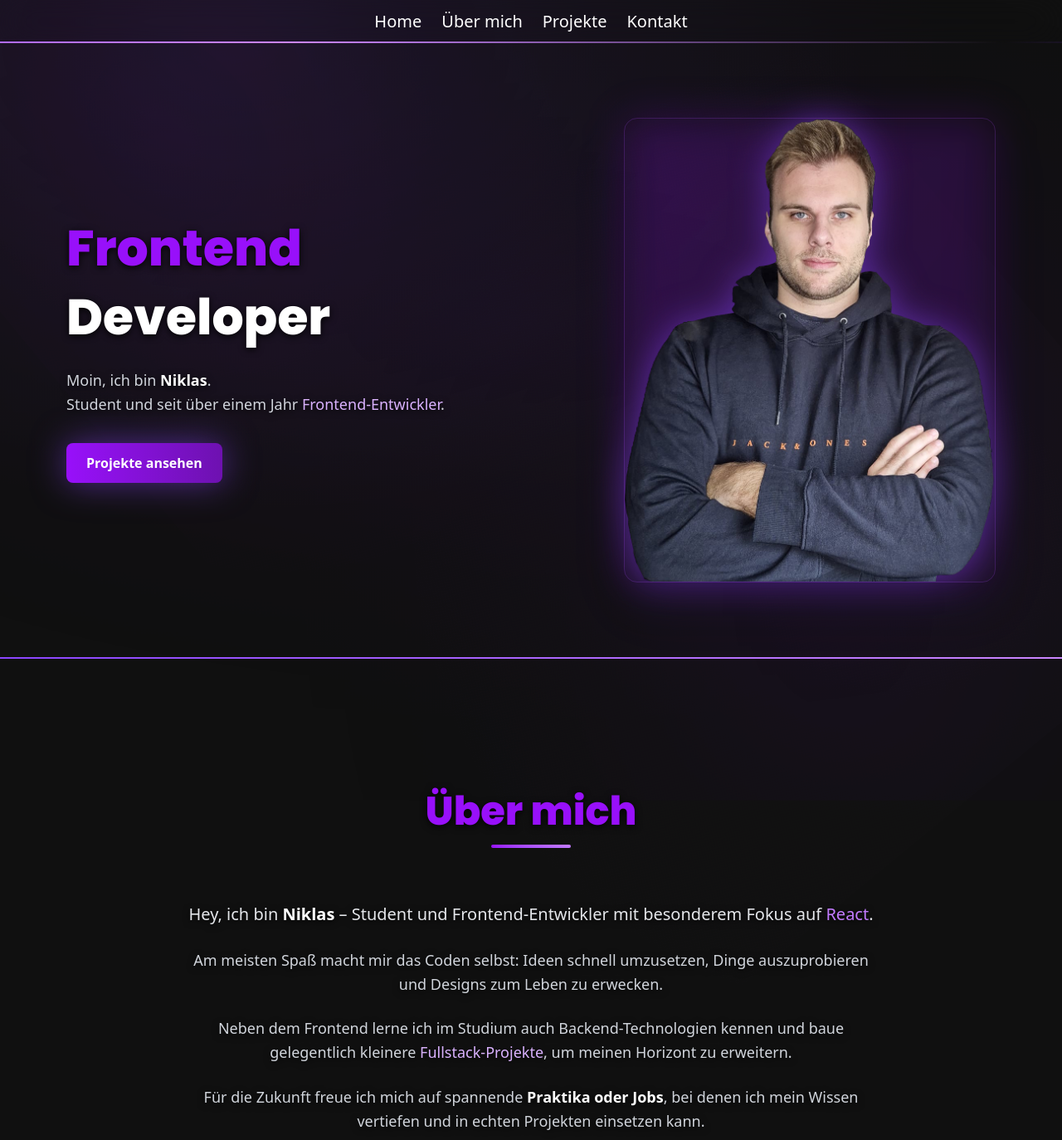
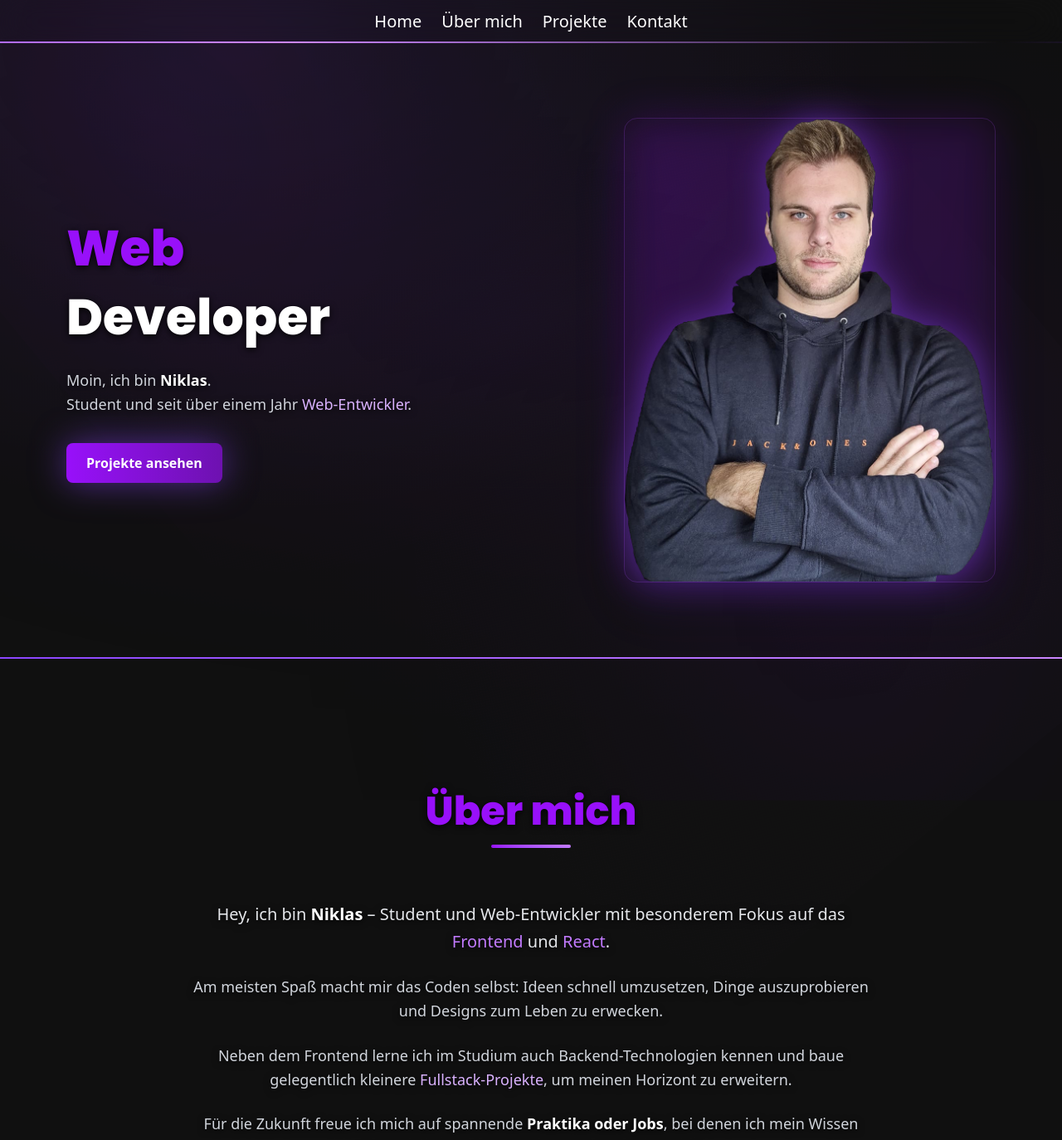
Before and after one commit to Beckinger01/portfolio, a React (Vite) app: page / in a window 1280 px wide. Shown: the top 1374 px of the page at 83% size. Built offline with nearby package versions, Linux system fonts and the light colour scheme.

Commit message:
About Anpassung

```diff
--- a/src/components/About/AboutText.tsx
+++ b/src/components/About/AboutText.tsx
@@ -10,8 +10,8 @@ const AboutText = () => {
 
             <div className="space-y-4 sm:space-y-5 lg:space-y-6">
                 <p className="text-lg sm:text-xl text-gray-200 leading-relaxed">
-                    Hey, ich bin <span className="text-white font-semibold">Niklas</span> – Student und Frontend-Entwickler
-                    mit besonderem Fokus auf <span className="text-purple-400 font-medium">React</span>.
+                    Hey, ich bin <span className="text-white font-semibold">Niklas</span> – Student und Web-Entwickler
+                    mit besonderem Fokus auf das <span className="text-purple-400 font-medium">Frontend</span> und <span className="text-purple-400 font-medium">React</span>.
                 </p>
 
                 <p className="text-base sm:text-lg text-gray-300 leading-relaxed">
--- a/src/components/Hero.tsx
+++ b/src/components/Hero.tsx
@@ -17,7 +17,7 @@ const Hero = () => {
       {/* Text */}
       <div className="max-w-xl text-center lg:text-left w-full">
         <h1 className="text-4xl sm:text-5xl lg:text-6xl font-bold mb-4 sm:mb-6 leading-tight">
-          <span className="text-header font-bold">Frontend</span>
+          <span className="text-header font-bold">Web</span>
           <span className="text-white block mt-2">Developer</span>
         </h1>
 
@@ -25,7 +25,7 @@ const Hero = () => {
           Moin, ich bin <span className="text-white font-semibold">Niklas</span>.
           <br />
           Student und seit über einem Jahr{" "}
-          <span className="text-purple-300">Frontend-Entwickler</span>.
+          <span className="text-purple-300">Web-Entwickler</span>.
         </p>
 
         <div className="mt-6 sm:mt-8">
```
